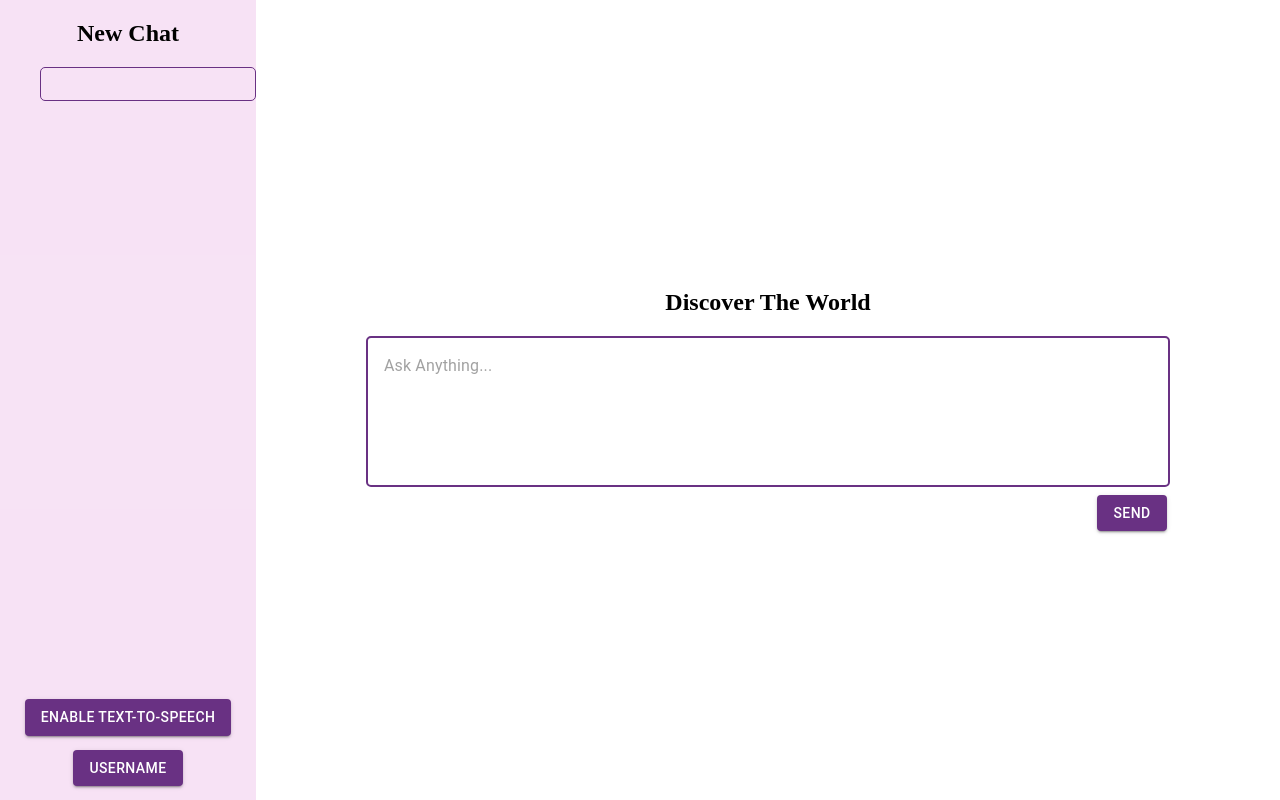
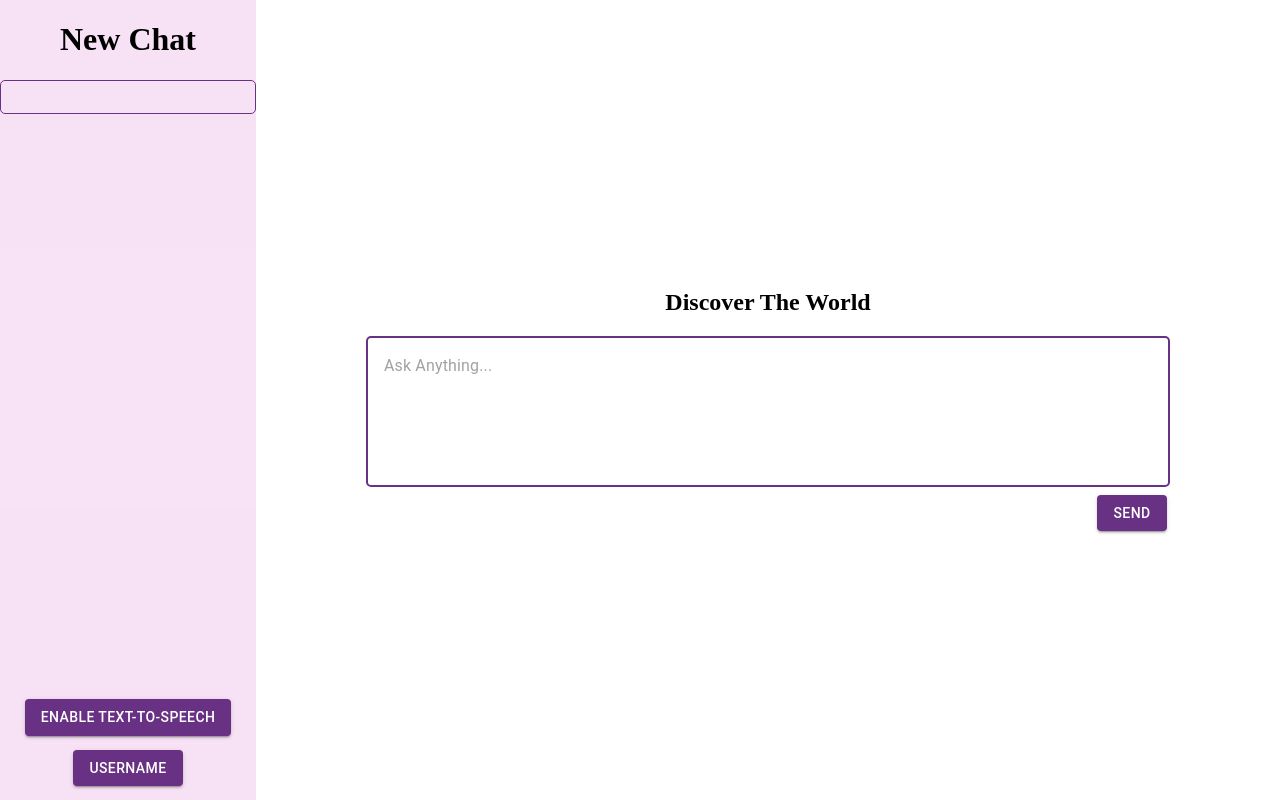
Before and after one commit to Kerlin-Augustin/rc-ai-proj, a React (Vite) app: page / in a window 1280 px wide. Built offline with nearby package versions, Linux system fonts and the light colour scheme.

Commit message:
new chat component

```diff
--- a/src/App.tsx
+++ b/src/App.tsx
@@ -1,10 +1,7 @@
-// import { useState } from "react";
 import PromptPage from "./pages/PromptPage";
 import SideBar from "./pages/SideBar";
 
 function App() {
-  // const [count, setCount] = useState(0);
-
   return (
     <>
       <SideBar />
--- /dev/null
+++ b/src/components/NewChat.tsx
@@ -0,0 +1,22 @@
+/* eslint-disable @typescript-eslint/no-explicit-any */
+import { ReactElement, useState } from "react";
+import PromptPage from "../pages/PromptPage";
+
+const NewChat = () => {
+  const [newPromptPage, setNewPromptPage] = useState<ReactElement<
+    any,
+    any
+  > | null>(null);
+
+  const handleClick = () => {
+    setNewPromptPage(<PromptPage />);
+  };
+
+  return (
+    <div>
+      <h1 onClick={handleClick}>{newPromptPage}New Chat</h1>
+    </div>
+  );
+};
+
+export default NewChat;
--- a/src/pages/SideBar.tsx
+++ b/src/pages/SideBar.tsx
@@ -1,6 +1,7 @@
 import { CSSProperties } from "react";
 import PrimaryButton from "../components/PrimaryButton";
 import ChatList from "../components/ChatList";
+import NewChat from "../components/NewChat";
 
 const styles: Record<string, CSSProperties> = {
   sideBar: {
@@ -24,16 +25,19 @@ const styles: Record<string, CSSProperties> = {
     textAlign: "center",
     width: "100%",
   },
+  ul: {
+    padding: "0",
+  },
 };
 
 const SideBar = () => {
   return (
     <div style={styles.sideBar}>
-      <div>
-        <h2 style={styles.h2}>New Chat</h2>
+      <div style={styles.h2}>
+        <NewChat />
       </div>
       <div>
-        <ul>
+        <ul style={styles.ul}>
           <ChatList />
         </ul>
       </div>
```
